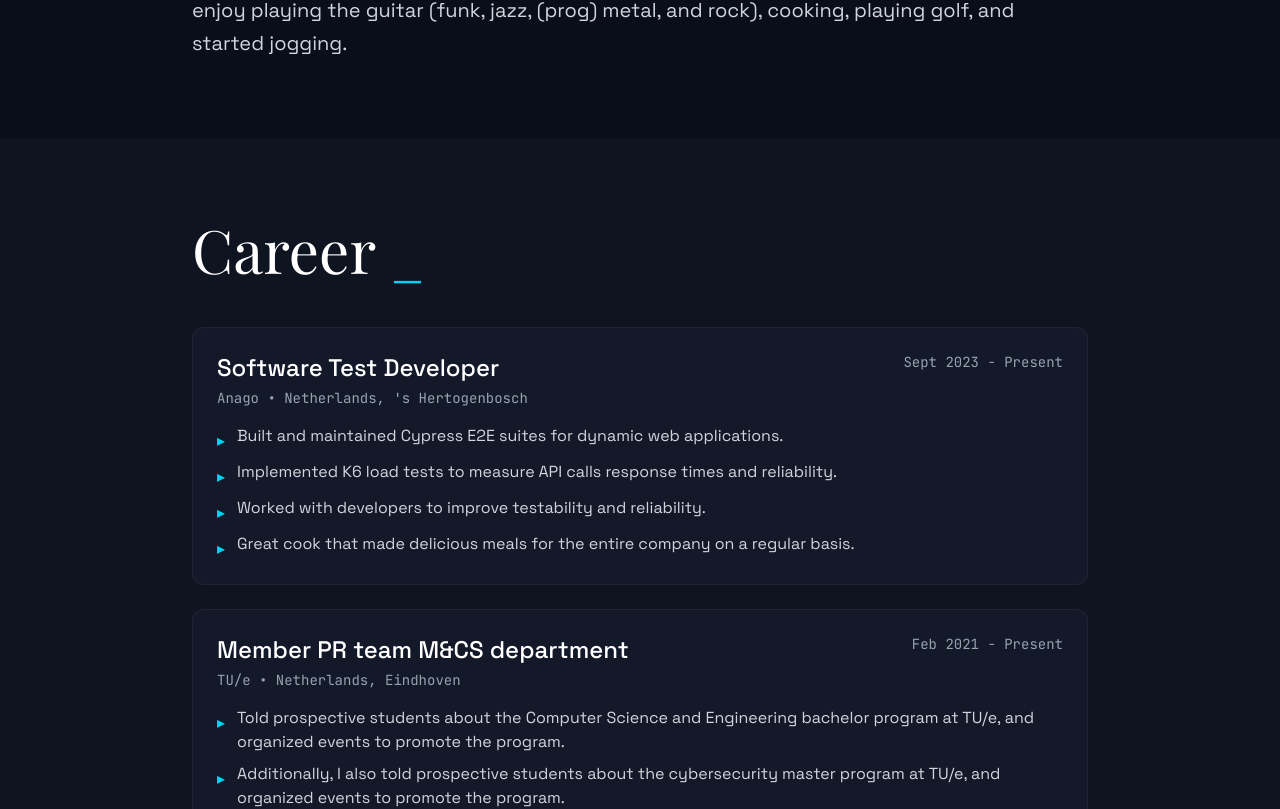
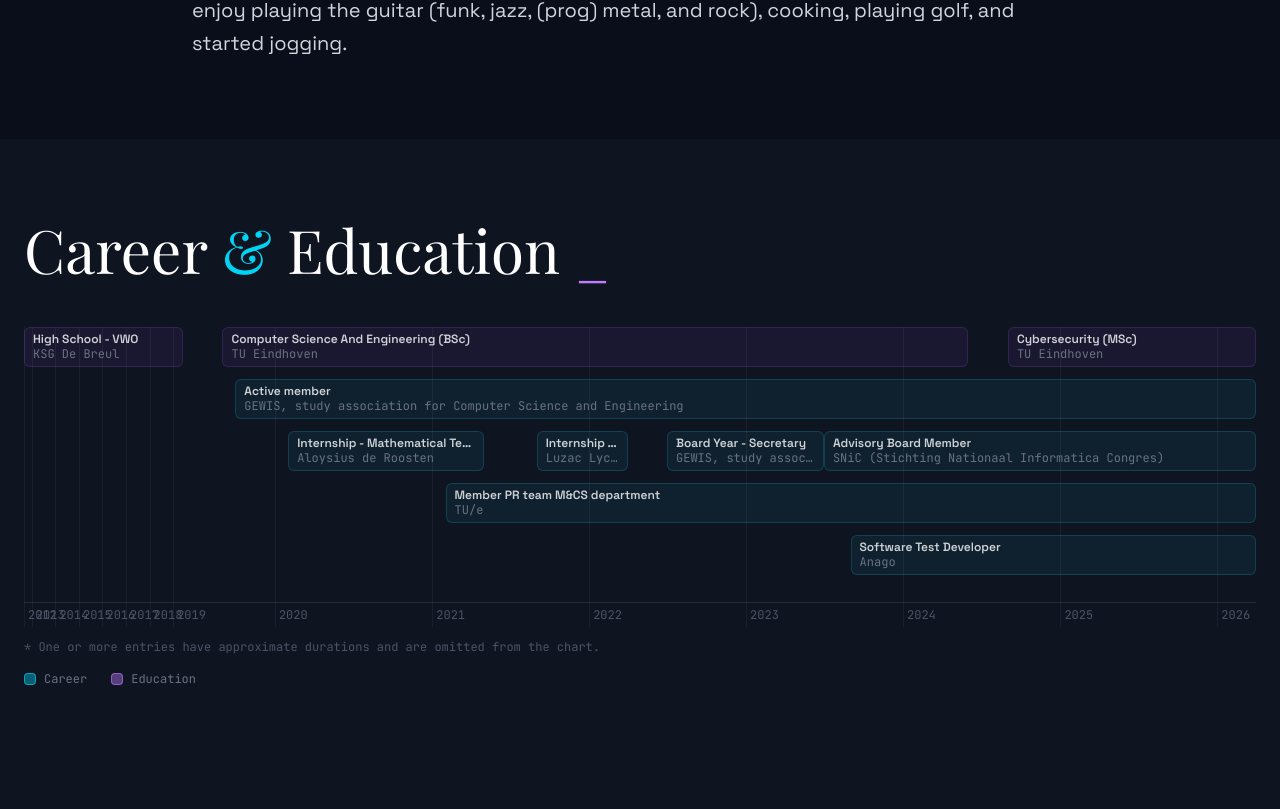
Before and after one commit to tgidan/VerkadeORG, a React (Vite) app: page / in a window 1280 px wide. Shown: the part 1615-2424 px from the top of the page. Built offline with nearby package versions, Linux system fonts and the light colour scheme.

Commit message:
Updated Career & Education section
Visualization update

```diff
--- a/src/app/App.tsx
+++ b/src/app/App.tsx
@@ -5,12 +5,111 @@ import profileImg from '@/assets/DVerkade.png';
 import { Terminal as TerminalPanel } from './components/Terminal';
 import { MatrixRain } from './components/MatrixRain';
 
+const _MONTH: Record<string, number> = {
+  Jan: 0, Feb: 1, Mar: 2, Apr: 3, May: 4, Jun: 5,
+  Jul: 6, Aug: 7, Sept: 8, Sep: 8, Oct: 9, Nov: 10, Dec: 11,
+};
+
+function _parseDate(s: string): Date | null {
+  if (s === 'Present') return new Date(2026, 3, 1);
+  const m = s.trim().match(/^(\w{3,5})\s+(\d{4})$/);
+  if (!m) return null;
+  const mo = _MONTH[m[1]];
+  const yr = parseInt(m[2]);
+  if (mo === undefined || isNaN(yr)) return null;
+  return new Date(yr, mo, 1);
+}
+
+// Non-linear time scale: compress sparse/single-item segments to keep busy regions dominant.
+function _buildScale(
+  validItems: Array<{ start: Date; end: Date }>,
+  tStart: number,
+  tEnd: number,
+): {
+  t2p: (t: number) => number;
+  compressedSegs: Array<{ leftPct: number; widthPct: number; yrStart: number; yrEnd: number }>;
+} {
+  // All milestone timestamps
+  const pts = Array.from(new Set([
+    tStart, tEnd,
+    ...validItems.flatMap(it => [it.start.getTime(), it.end.getTime()]),
+  ])).sort((a, b) => a - b);
+
+  const THRESHOLD_MS = 13 * 30.44 * 24 * 3600 * 1000; // ~13 months
+  const RATIO = 0.15; // sparse segments get 15% of their natural display width
+
+  type Seg = { s: number; e: number; dur: number; display: number; compressed: boolean };
+  const segs: Seg[] = pts.slice(0, -1).map((s, i) => {
+    const e   = pts[i + 1];
+    const dur = e - s;
+    // "active" = items whose range fully covers this segment
+    const active = validItems.filter(it => it.start.getTime() <= s && it.end.getTime() >= e).length;
+    const compressed = dur > THRESHOLD_MS && active <= 1;
+    return { s, e, dur, display: compressed ? dur * RATIO : dur, compressed };
+  });
+
+  const totalDisplay = segs.reduce((s, g) => s + g.display, 0);
+  // Cumulative display-percent at the START of each segment
+  const cum: number[] = segs.reduce(
+    (acc, seg) => { acc.push(acc[acc.length - 1] + (seg.display / totalDisplay) * 100); return acc; },
+    [0],
+  );
+
+  const t2p = (t: number): number => {
+    if (t <= tStart) return 0;
+    if (t >= tEnd)   return 100;
+    for (let i = 0; i < segs.length; i++) {
+      if (t <= segs[i].e) {
+        const frac = (t - segs[i].s) / segs[i].dur;
+        return cum[i] + frac * (segs[i].display / totalDisplay) * 100;
+      }
+    }
+    return 100;
+  };
+
+  const compressedSegs = segs
+    .map((seg, i) => ({
+      leftPct:  cum[i],
+      widthPct: (seg.display / totalDisplay) * 100,
+      yrStart:  new Date(seg.s).getFullYear(),
+      yrEnd:    new Date(seg.e).getFullYear(),
+      compressed: seg.compressed,
+    }))
+    .filter(s => s.compressed);
+
+  return { t2p, compressedSegs };
+}
+
+function _assignLanes(items: Array<{ start: number; end: number }>): number[] {
+  const laneEnds: number[] = [];
+  const result = new Array(items.length).fill(0);
+  const order = items.map((_, i) => i).sort((a, b) => items[a].start - items[b].start);
+  for (const i of order) {
+    const { start, end } = items[i];
+    let placed = false;
+    for (let l = 0; l < laneEnds.length; l++) {
+      if (laneEnds[l] <= start) {
+        result[i] = l;
+        laneEnds[l] = end;
+        placed = true;
+        break;
+      }
+    }
+    if (!placed) {
+      result[i] = laneEnds.length;
+      laneEnds.push(end);
+    }
+  }
+  return result;
+}
+
 export default function App() {
   const [activeSection, setActiveSection] = useState('about');
   const [terminalOpen, setTerminalOpen] = useState(false);
   const [hueRotate, setHueRotate] = useState<number | null>(null);
   const [isFlipped, setIsFlipped] = useState(false);
   const [matrixOn, setMatrixOn] = useState(false);
+  const [selectedCareer, setSelectedCareer] = useState<number | null>(null);
 
   useEffect(() => {
     const handleKey = (e: KeyboardEvent) => {
@@ -154,7 +253,7 @@ export default function App() {
       program: 'Computer Science And Engineering (BSc)',
       institution: 'TU Eindhoven',
       location: 'Eindhoven, NL',
-      period: 'Sept 2019 — June 2024',
+      period: 'Sept 2019 — Jun 2024',
       highlights: [
         'Focus areas: software development, algorithms, data structures, computer architecture, operating systems, cryptography, pentesting, and web security.',
         <>
@@ -185,6 +284,62 @@ export default function App() {
       ],
     },
   ];
+
+  // ── Gantt layout computation (career + education combined) ──────────────
+  const _allItems = [
+    ...career.map((item, i) => ({
+      kind:       'career' as const,
+      label:      item.role,
+      sublabel:   item.company,
+      period:     item.period,
+      location:   item.location,
+      highlights: item.highlights,
+      origIdx:    i,
+    })),
+    ...education.map((item, i) => ({
+      kind:       'education' as const,
+      label:      item.program,
+      sublabel:   item.institution,
+      period:     item.period,
+      location:   item.location,
+      highlights: item.highlights,
+      origIdx:    i,
+    })),
+  ];
+  const _parsePeriod = (period: string) => {
+    const parts = period.split(/\s*[–—-]\s*/);
+    return {
+      start: _parseDate(parts[0]?.trim() ?? ''),
+      end:   _parseDate(parts[1]?.trim() ?? ''),
+    };
+  };
+  const _allDates  = _allItems.map(item => _parsePeriod(item.period));
+  const _validIdx  = _allDates
+    .map((d, i) => ({ ...d, i }))
+    .filter(d => d.start && d.end) as Array<{ start: Date; end: Date; i: number }>;
+  const _tStart    = _validIdx.length ? Math.min(..._validIdx.map(d => d.start.getTime())) : 0;
+  const _tEnd      = _validIdx.length ? Math.max(..._validIdx.map(d => d.end.getTime()))   : 1;
+  const { t2p: _t2p, compressedSegs: _compressedSegs } = _buildScale(_validIdx, _tStart, _tEnd);
+  const _lanePer   = _assignLanes(_validIdx.map(d => ({ start: d.start.getTime(), end: d.end.getTime() })));
+  const _ganttItems = _allItems.map((item, i) => {
+    const d    = _allDates[i];
+    const vIdx = _validIdx.findIndex(v => v.i === i);
+    if (vIdx === -1 || !d.start || !d.end) return { ...item, valid: false, lane: 0, left: 0, width: 0 };
+    const left  = _t2p(d.start.getTime());
+    const right = _t2p(d.end.getTime());
+    return {
+      ...item,
+      valid: true,
+      lane:  _lanePer[vIdx],
+      left,
+      width: Math.max(right - left, 1.5),
+    };
+  });
+  const _numLanes  = _lanePer.length ? Math.max(..._lanePer) + 1 : 1;
+  const _startYear = new Date(_tStart).getFullYear();
+  const _endYear   = new Date(_tEnd).getFullYear();
+  const _years     = Array.from({ length: _endYear - _startYear + 2 }, (_, k) => _startYear + k);
+  // ────────────────────────────────────────────────────────────────────────
 
   const projects = [
     {
@@ -562,9 +717,11 @@ export default function App() {
   </div>
 </section>
 
-      {/* Career Section */}
-      <section id="career" className="py-20 px-6 bg-[#0f1421]">
-        <div className="max-w-4xl mx-auto">
+      {/* Career & Education Section – Gantt chart */}
+      <section id="career" className="py-20 bg-[#0f1421] overflow-hidden">
+        {/* anchor so the "Education" nav link still scrolls here */}
+        <div id="education" />
+        <div className="max-w-7xl mx-auto px-6">
           <motion.h2
             style={{ fontFamily: 'Playfair Display, serif' }}
             className="text-6xl mb-12"
@@ -573,123 +730,184 @@ export default function App() {
             viewport={{ once: true }}
             transition={{ duration: 0.8 }}
           >
-            Career <span className="text-cyan-400">_</span>
+            Career <span className="text-cyan-400">&</span> Education <span className="text-purple-400">_</span>
           </motion.h2>
+        </div>
 
-          <div className="space-y-6">
-            {career.map((item, index) => (
-              <motion.div
-                key={`${item.role}-${item.company}-${item.period}`}
-                className="bg-[#1a1f35]/50 border border-white/5 rounded-xl p-6 hover:border-cyan-400/30 transition-all group"
-                initial={{ opacity: 0, y: 20 }}
-                whileInView={{ opacity: 1, y: 0 }}
-                viewport={{ once: true }}
-                transition={{ duration: 0.6, delay: index * 0.15 }}
-                whileHover={{ x: 10, boxShadow: '0 0 30px rgba(34, 211, 238, 0.18)' }}
+        {/* Scrollable Gantt area */}
+        <div className="px-6">
+          <div
+            className="overflow-x-auto"
+            style={{ scrollbarWidth: 'thin', scrollbarColor: 'rgba(34,211,238,0.25) transparent' }}
+          >
+            {/* Inner chart — fixed px width so bars are proportional */}
+            <div
+              className="relative"
+              style={{ minWidth: '960px', height: `${_numLanes * 52 + 40}px` }}
+            >
+              {/* Year grid lines + labels */}
+              {_years.map(yr => {
+                const pct = _t2p(new Date(yr, 0, 1).getTime());
+                if (pct < 0 || pct > 100) return null;
+                return (
+                  <div
+                    key={yr}
+                    style={{ position: 'absolute', left: `${pct}%`, top: 0, bottom: 0, width: '1px' }}
+                    className="bg-white/5"
+                  >
+                    <span
+                      style={{
+                        position: 'absolute',
+                        bottom: 4,
+                        left: 4,
+                        fontFamily: 'JetBrains Mono, monospace',
+                      }}
+                      className="text-xs text-gray-600 select-none whitespace-nowrap"
+                    >
+                      {yr}
+                    </span>
+                  </div>
+                );
+              })}
+
+              {/* X-axis baseline */}
+              <div
+                className="absolute left-0 right-0 bg-white/10"
+                style={{ bottom: 24, height: '1px' }}
+              />
+
+              {/* Bars */}
+              {_ganttItems.map((item, index) => {
+                if (!item.valid) return null;
+                const isSelected = selectedCareer === index;
+                const isCy = item.kind === 'career';
+                const col = isCy
+                  ? { r: 34,  g: 211, b: 238 }
+                  : { r: 168, g: 85,  b: 247 };
+                const rgba = (a: number) => `rgba(${col.r},${col.g},${col.b},${a})`;
+                return (
+                  <motion.button
+                    key={index}
+                    onClick={() => setSelectedCareer(isSelected ? null : index)}
+                    className="absolute rounded-md border text-left overflow-hidden group focus:outline-none"
+                    style={{
+                      left:         `${item.left}%`,
+                      width:        `${item.width}%`,
+                      top:          `${item.lane * 52}px`,
+                      height:       '40px',
+                      minWidth:     '64px',
+                      paddingLeft:  '8px',
+                      paddingRight: '8px',
+                      borderColor:  isSelected ? rgba(0.75) : rgba(0.18),
+                      background:   isSelected ? rgba(0.18) : rgba(0.07),
+                      boxShadow:    isSelected ? `0 0 20px ${rgba(0.35)}` : 'none',
+                    }}
+                    initial={{ opacity: 0, scaleX: 0.85 }}
+                    whileInView={{ opacity: 1, scaleX: 1 }}
+                    viewport={{ once: true }}
+                    transition={{ duration: 0.4, delay: index * 0.04 }}
+                    whileHover={{
+                      borderColor: rgba(0.6),
+                      background:  rgba(0.16),
+                      boxShadow:   `0 0 18px ${rgba(0.3)}`,
+                    }}
+                  >
+                    <p
+                      style={{ fontFamily: 'Space Grotesk, sans-serif' }}
+                      className="text-xs font-semibold text-white/80 truncate leading-tight"
+                    >
+                      {item.label}
+                    </p>
+                    <p
+                      style={{ fontFamily: 'JetBrains Mono, monospace' }}
+                      className="text-xs text-gray-500 truncate leading-tight"
+                    >
+                      {item.sublabel}
+                    </p>
+                  </motion.button>
+                );
+              })}
+            </div>
+          </div>
+        </div>
+
+        {/* Note for items with unparseable dates */}
+        {_ganttItems.some(i => !i.valid) && (
+          <p
+            style={{ fontFamily: 'JetBrains Mono, monospace' }}
+            className="max-w-7xl mx-auto px-6 mt-3 text-xs text-gray-600"
+          >
+            * One or more entries have approximate durations and are omitted from the chart.
+          </p>
+        )}
+
+        {/* Legend */}
+        <div className="max-w-7xl mx-auto px-6 mt-4 flex items-center gap-6">
+          <div className="flex items-center gap-2">
+            <div className="w-3 h-3 rounded-sm bg-cyan-400/40 border border-cyan-400/60" />
+            <span style={{ fontFamily: 'JetBrains Mono, monospace' }} className="text-xs text-gray-500">Career</span>
+          </div>
+          <div className="flex items-center gap-2">
+            <div className="w-3 h-3 rounded-sm bg-purple-400/40 border border-purple-400/60" />
+            <span style={{ fontFamily: 'JetBrains Mono, monospace' }} className="text-xs text-gray-500">Education</span>
+          </div>
+        </div>
+
+        {/* Detail popup */}
+        {selectedCareer !== null && (() => {
+          const sel = _ganttItems[selectedCareer];
+          const isCy = sel.kind === 'career';
+          const accentClass = isCy ? 'text-cyan-300' : 'text-purple-300';
+          const borderStyle = isCy ? 'border-cyan-400/30' : 'border-purple-400/30';
+          const shadowStyle = isCy ? '0 0 40px rgba(34,211,238,0.12)' : '0 0 40px rgba(168,85,247,0.12)';
+          const arrowClass  = isCy ? 'text-cyan-400' : 'text-purple-400';
+          const periodClass = isCy ? 'text-cyan-400'  : 'text-purple-400';
+          return (
+            <motion.div
+              key={selectedCareer}
+              className="max-w-3xl mx-auto mt-8 px-6"
+              initial={{ opacity: 0, y: -8 }}
+              animate={{ opacity: 1, y: 0 }}
+              transition={{ duration: 0.25 }}
+            >
+              <div
+                className={`relative rounded-2xl border ${borderStyle} bg-[#1a1f35]/80 p-6`}
+                style={{ boxShadow: shadowStyle }}
               >
-                <div className="flex flex-col sm:flex-row sm:items-start sm:justify-between gap-4">
+                <button
+                  onClick={() => setSelectedCareer(null)}
+                  className="absolute top-4 right-4 text-gray-500 hover:text-white transition-colors text-xl leading-none"
+                  aria-label="Close"
+                >
+                  ✕
+                </button>
+                <div className="flex flex-col sm:flex-row sm:items-start sm:justify-between gap-2 mb-4">
                   <div>
-                    <h3
-                      style={{ fontFamily: 'Space Grotesk, sans-serif' }}
-                      className="text-2xl mb-1 group-hover:text-cyan-400 transition-colors"
-                    >
-                      {item.role}
+                    <h3 style={{ fontFamily: 'Space Grotesk, sans-serif' }} className={`text-2xl ${accentClass} mb-1`}>
+                      {sel.label}
                     </h3>
                     <p style={{ fontFamily: 'JetBrains Mono, monospace' }} className="text-sm text-gray-400">
-                      {item.company} • {item.location}
+                      {sel.sublabel} • {sel.location}
                     </p>
                   </div>
-
-                  <div
-                    style={{ fontFamily: 'JetBrains Mono, monospace' }}
-                    className="text-sm text-gray-400 sm:text-right"
-                  >
-                    {item.period}
-                  </div>
+                  <span style={{ fontFamily: 'JetBrains Mono, monospace' }} className={`text-sm ${periodClass} whitespace-nowrap`}>
+                    {sel.period}
+                  </span>
                 </div>
-
-                <ul className="mt-4 space-y-2">
-                  {item.highlights.map((h) => (
-                    <li key={h} className="flex items-start gap-3">
-                      <span className="text-cyan-400 mt-1">▸</span>
-                      <span style={{ fontFamily: 'Space Grotesk, sans-serif' }} className="text-gray-300">
+                <ul className="space-y-2">
+                  {sel.highlights.map((h, i) => (
+                    <li key={i} className="flex items-start gap-3">
+                      <span className={`${arrowClass} mt-1`}>▸</span>
+                      <span style={{ fontFamily: 'Space Grotesk, sans-serif' }} className="text-gray-300 text-sm">
                         {h}
                       </span>
                     </li>
                   ))}
                 </ul>
-              </motion.div>
-            ))}
-          </div>
-        </div>
-      </section>
-
-            {/* Education Section */}
-      <section id="education" className="py-20 px-6 bg-[#0f1421]">
-        <div className="max-w-4xl mx-auto">
-          <motion.h2
-            style={{ fontFamily: 'Playfair Display, serif' }}
-            className="text-6xl mb-12"
-            initial={{ opacity: 0, x: -30 }}
-            whileInView={{ opacity: 1, x: 0 }}
-            viewport={{ once: true }}
-            transition={{ duration: 0.8 }}
-          >
-            Education <span className="text-purple-400">_</span>
-          </motion.h2>
-
-          <div className="space-y-6">
-            {education.map((item, index) => (
-              <motion.div
-                key={`${item.program}-${item.institution}-${item.period}`}
-                className="bg-[#1a1f35]/50 border border-white/5 rounded-xl p-6 hover:border-purple-400/30 transition-all group"
-                initial={{ opacity: 0, y: 20 }}
-                whileInView={{ opacity: 1, y: 0 }}
-                viewport={{ once: true }}
-                transition={{ duration: 0.6, delay: index * 0.15 }}
-                whileHover={{ x: 10, boxShadow: '0 0 30px rgba(168, 85, 247, 0.18)' }}
-              >
-                <div className="flex flex-col sm:flex-row sm:items-start sm:justify-between gap-4">
-                  <div>
-                    <h3
-                      style={{ fontFamily: 'Space Grotesk, sans-serif' }}
-                      className="text-2xl mb-1 group-hover:text-purple-400 transition-colors"
-                    >
-                      {item.program}
-                    </h3>
-                    <p style={{ fontFamily: 'JetBrains Mono, monospace' }} className="text-sm text-gray-400">
-                      {item.institution} • {item.location}
-                    </p>
-                  </div>
-
-                  <div
-                    style={{ fontFamily: 'JetBrains Mono, monospace' }}
-                    className="text-sm text-gray-400 sm:text-right"
-                  >
-                    {item.period}
-                  </div>
-                </div>
-
-                <ul className="mt-4 space-y-2">
-                  {item.highlights.map((h, idx) => (
-                    <li
-                      key={`${item.program}-h-${idx}`}
-                      className="flex items-start gap-3 min-w-0"
-                    >
-                      <span className="text-purple-400 mt-1 shrink-0">▸</span>
-                      <span
-                        style={{ fontFamily: 'Space Grotesk, sans-serif' }}
-                        className="text-gray-300 min-w-0 break-words overflow-hidden"
-                      >
-                        {h}
-                      </span>
-                    </li>
-                  ))}
-                </ul>
-              </motion.div>
-            ))}
-          </div>
-        </div>
+              </div>
+            </motion.div>
+          );
+        })()}
       </section>
 
       {/* Projects Section */}
```
